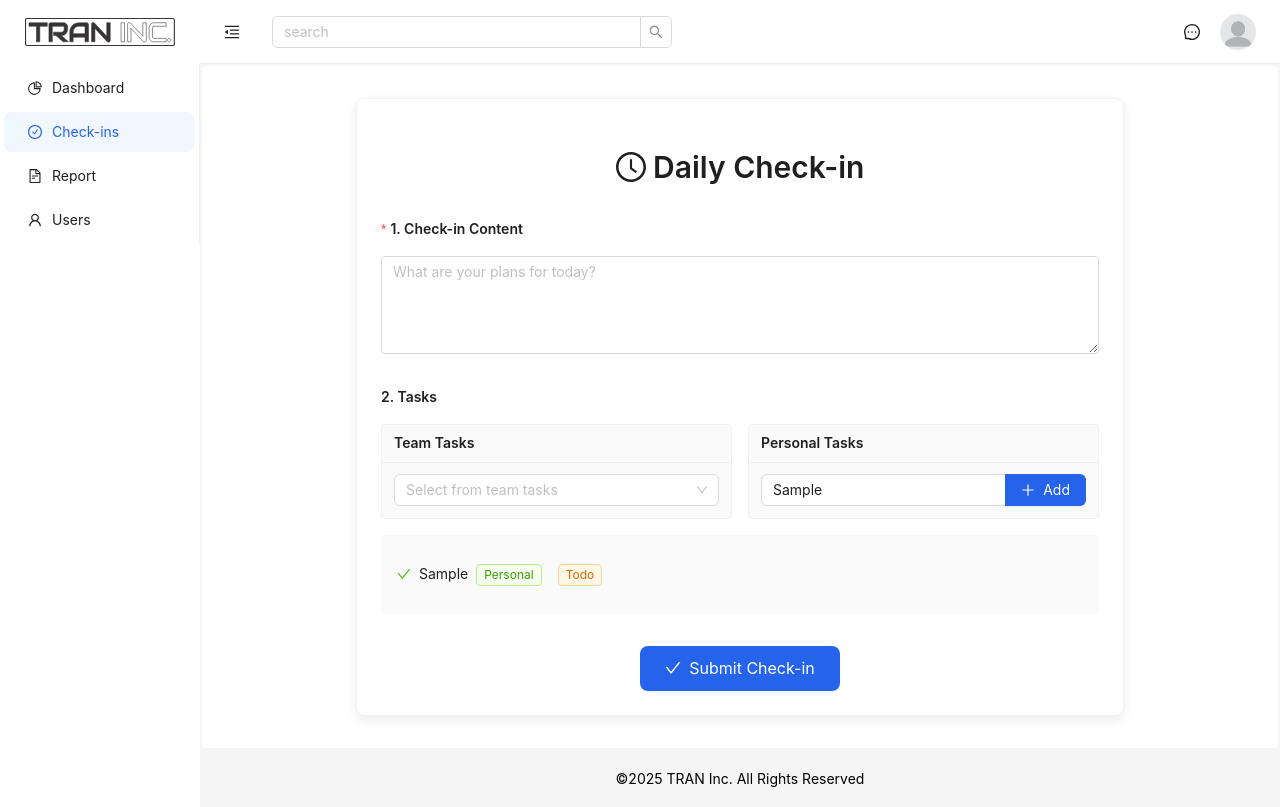
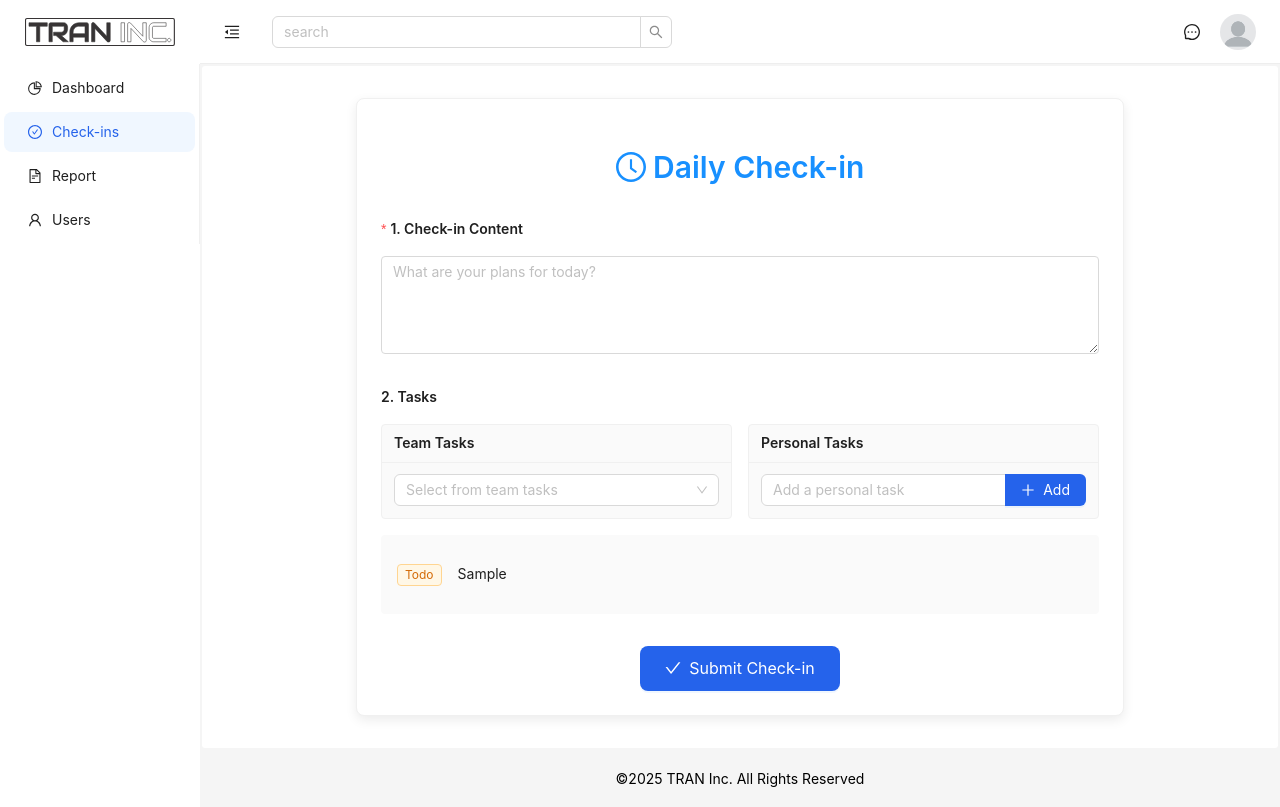
Before and after one commit to xuanphong230104/TS_UI, a React app: page /checkins in a window 1280 px wide. Both pictures are taken after typing "Sample" into the empty fields and a click on the button "Add". Built offline with nearby package versions, Linux system fonts and the light colour scheme.

Commit message:
update format field check-ins

```diff
--- a/src/components/TeamSelectionModal/index.scss
+++ b/src/components/TeamSelectionModal/index.scss
@@ -9,7 +9,6 @@
   .modal-content {
     padding: 32px;
     background: linear-gradient(135deg, #ffffff, #f8f9fa);
-  }
 
     // Header Styles
     .modal-header {
@@ -349,3 +348,4 @@
       }
     }
   }
+}
--- a/src/pages/Checkins/index.jsx
+++ b/src/pages/Checkins/index.jsx
@@ -58,11 +58,11 @@ const CheckInForm = () => {
     }
   };
 
-  const handleTeamChange = (teamId) => {
-    form.setFieldsValue({ tasks: [] });
-    setSelectedTasks([]);
-    fetchTeamTasks(teamId);
-  };
+  // const handleTeamChange = (teamId) => {
+  //   form.setFieldsValue({ tasks: [] });
+  //   setSelectedTasks([]);
+  //   fetchTeamTasks(teamId);
+  // };
 
   const handleAddPersonalTask = () => {
     const taskValue = form.getFieldValue("newTask");
@@ -70,12 +70,12 @@ const CheckInForm = () => {
       const newTask = {
         id: Date.now(),
         title: taskValue,
-        type: "personal",
         status: "Todo",
       };
       setSelectedTasks([...selectedTasks, newTask]);
       form.setFieldsValue({ newTask: "" });
     }
+    form.resetFields(["newTask"]);
   };
 
   const handleTeamTaskSelect = (taskId) => {
@@ -83,7 +83,6 @@ const CheckInForm = () => {
     if (task && !selectedTasks.find((t) => t.id === task.id)) {
       const newTask = {
         ...task,
-        type: "team",
         status: "Todo",
       };
       setSelectedTasks([...selectedTasks, newTask]);
@@ -202,12 +201,8 @@ const CheckInForm = () => {
               renderItem={(task) => (
                 <List.Item>
                   <Space>
-                    <CheckOutlined className="check-icon" />
+                    <Tag color="orange">Todo</Tag>
                     <Text>{task.title}</Text>
-                    <Tag color={task.type === "team" ? "blue" : "green"}>
-                      {task.type === "team" ? "Team" : "Personal"}
-                    </Tag>
-                    <Tag color="orange">Todo</Tag>
                   </Space>
                 </List.Item>
               )}
--- a/src/pages/Checkins/index.scss
+++ b/src/pages/Checkins/index.scss
@@ -2,13 +2,11 @@
   max-width: 800px;
   margin: 2rem auto;
   padding: 0 1rem;
-}
 
   .check-in-card {
     background: #fff;
     border-radius: 8px;
     box-shadow: 0 4px 12px rgba(0, 0, 0, 0.08);
-}
 
     .page-title {
       color: #1890ff;
@@ -106,3 +104,5 @@
       box-shadow: 0 2px 8px rgba(24, 144, 255, 0.35);
       transition: all 0.3s ease;
     }
+  }
+}
--- a/src/pages/CreateTaskPage/index.scss
+++ b/src/pages/CreateTaskPage/index.scss
@@ -4,7 +4,6 @@
   max-width: 1200px;
   margin: 0 auto;
   padding: 40px 20px;
-}
 
   .page-header {
     margin-bottom: 32px;
@@ -33,19 +32,17 @@
   .task-form-card {
     border-radius: 16px;
     box-shadow: 0 4px 20px rgba(0, 0, 0, 0.05);
-}
 
     .form-grid {
       display: grid;
       grid-template-columns: 1.5fr 1fr;
       gap: 32px;
-}
 
       .main-fields {
         padding-right: 32px;
         border-right: 1px solid #e2e8f0;
       }
-
+      .side-fields {
         .settings-card {
           background: #f8fafc;
           border-radius: 12px;
@@ -176,7 +173,9 @@
           transform: translateY(-1px);
           box-shadow: 0 6px 16px rgba(37, 99, 235, 0.4);
         }
-
+      }
+    }
+  }
   /* Responsive Styles */
   @media (max-width: $screen-md) {
     .form-grid {
@@ -208,3 +207,4 @@
       width: 100%;
     }
   }
+}
```
Lines whose indentation alone changed are shown as unchanged.
